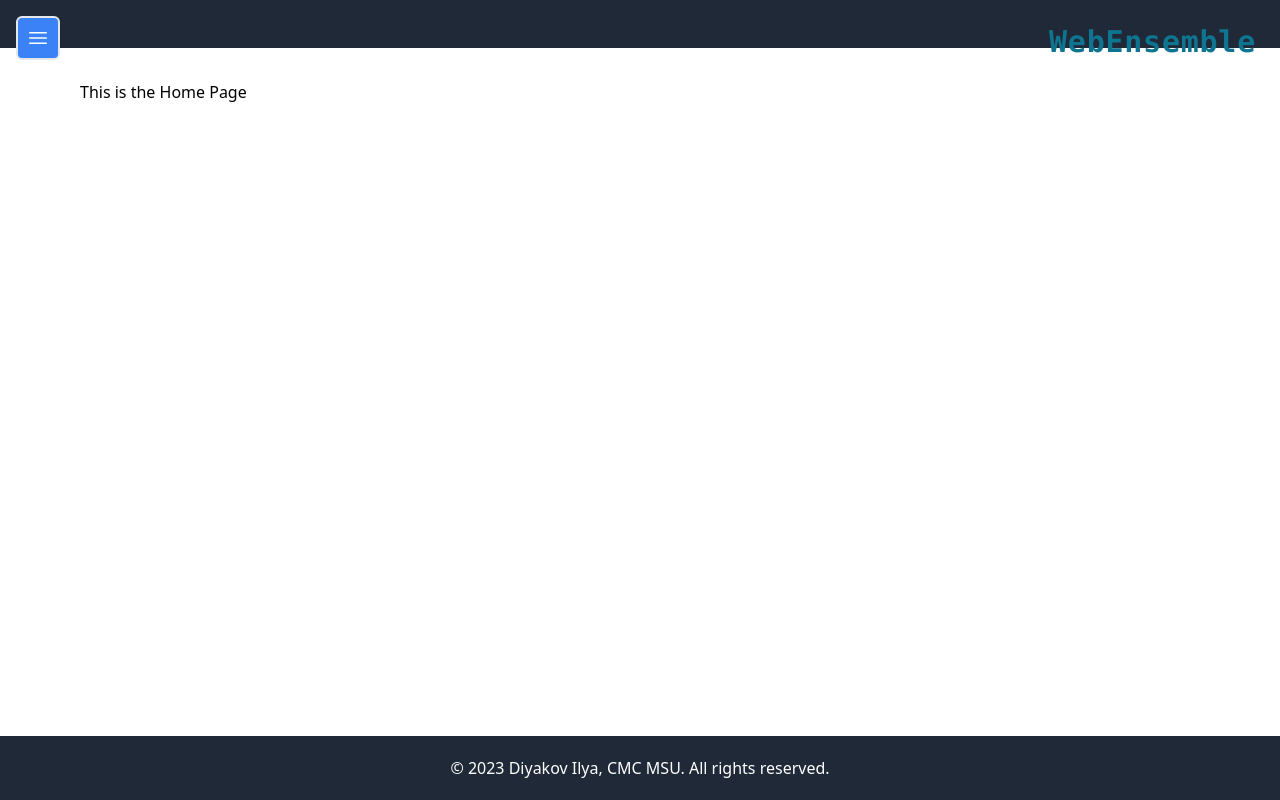
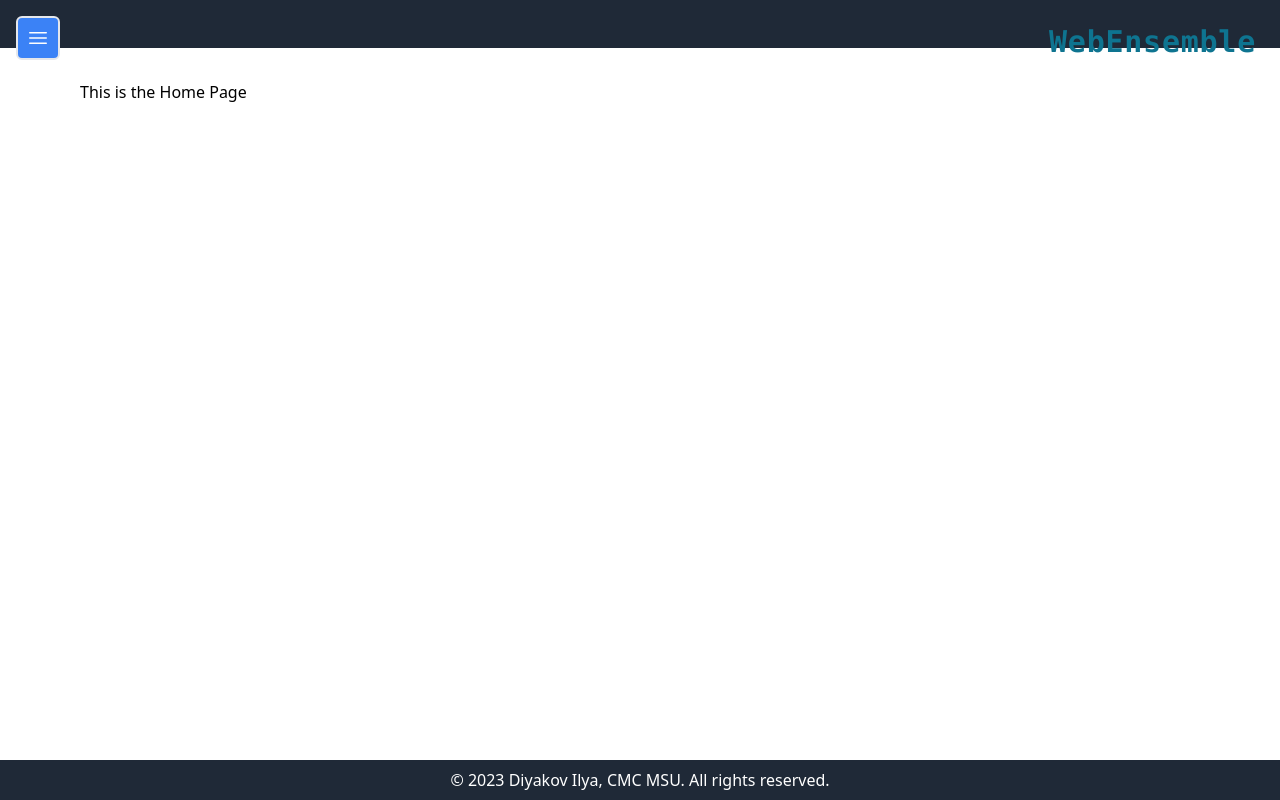
Before and after one commit to revit3d/WebEnsemble, a Nuxt app in the folder src/frontend/: page / in a window 1280 px wide. Built offline with nearby package versions, Linux system fonts and the light colour scheme.

Commit message:
Fixed Footer height

```diff
--- a/src/frontend/components/Footer.vue
+++ b/src/frontend/components/Footer.vue
@@ -17,7 +17,7 @@ export default {
   bottom: 0;
   left: 0;
   position: fixed;
-  height: 5vw;
+  height: 5vh;
   width: 100vw;
   user-select: none;
 }
```
